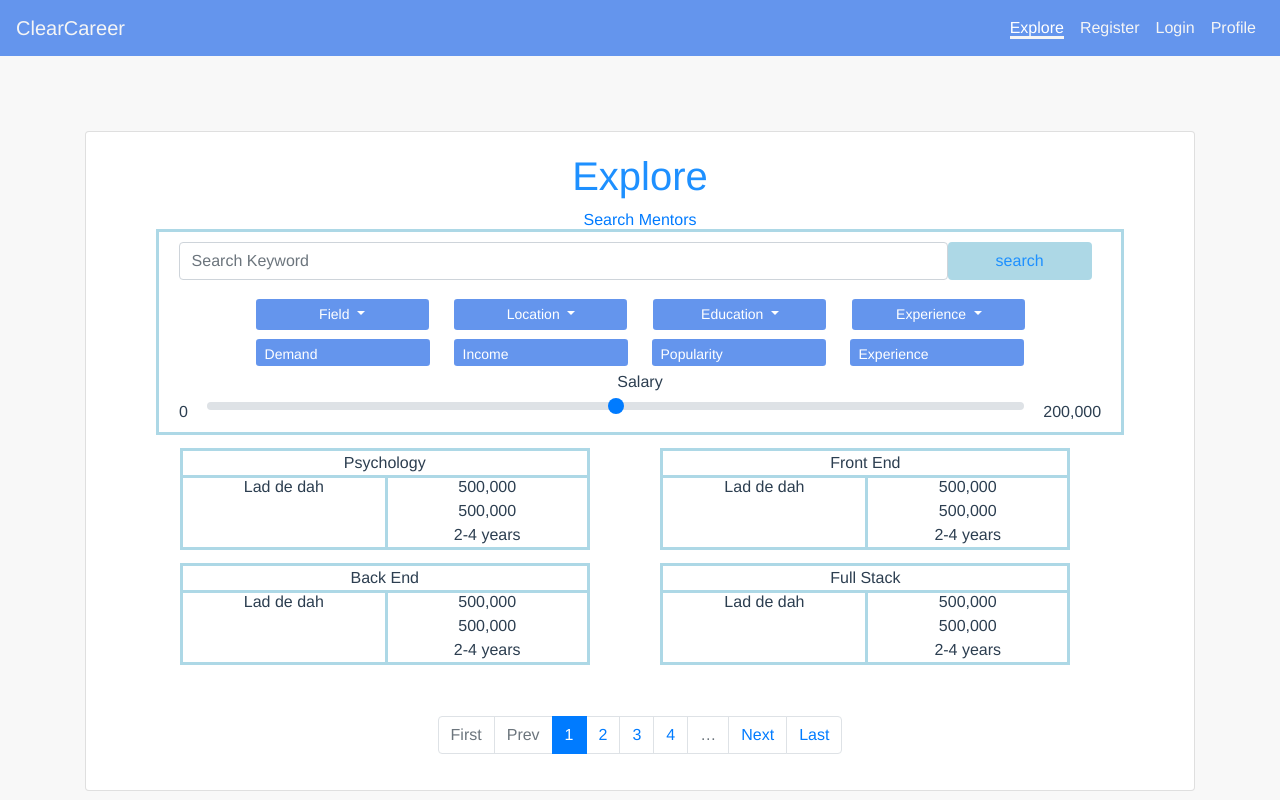
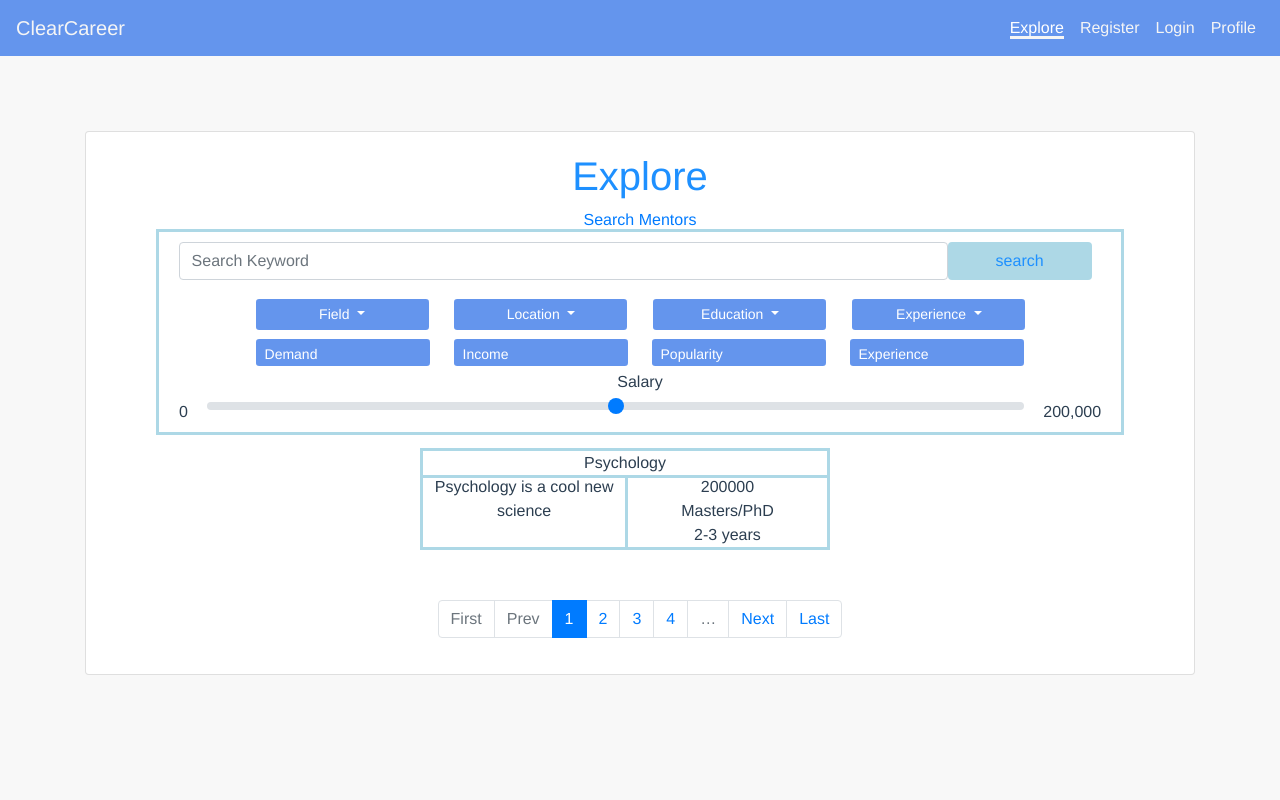
Before and after one commit to jerrylanning/clear-career, a Vue app: page /explore in a window 1280 px wide. Built offline with nearby package versions, Linux system fonts and the light colour scheme; what vue-graph would draw is missing.

Commit message:
Career Data

```diff
--- a/src/components/pages/Explore.vue
+++ b/src/components/pages/Explore.vue
@@ -85,10 +85,8 @@
                     </div>
                 </div>
                 <div class="explore-career-container">
-                    <CareerCard career="Psychology" description="Lad de dah" salary="500,000" education="500,000" experience="2-4 years"/>
-                    <CareerCard career="Front End" description="Lad de dah" salary="500,000" education="500,000" experience="2-4 years"/>
-                    <CareerCard career="Back End" description="Lad de dah" salary="500,000" education="500,000" experience="2-4 years"/>
-                    <CareerCard career="Full Stack" description="Lad de dah" salary="500,000" education="500,000" experience="2-4 years"/>
+                    <CareerCard v-for="career in careers" :key="career.career" :career="career.career"
+                                :description="career.description" :salary="career.salary" :education="career.education" :experience="career.experience"/>
                 </div>
                 <b-pagination
                         v-model="currentPage"
@@ -107,6 +105,7 @@
 
 <script>
     import CareerCard from "../assets/CareerCard";
+    import {mapGetters} from "vuex";
 
     export default {
         name: "Explore",
@@ -115,9 +114,20 @@
             return {
                 rows: "100",
                 perPage: "10",
-                currentPage: 1
+                currentPage: 1,
+                careers: []
             }
+        },
+        computed:{
+            ...mapGetters([
+                'getAllCareers'
+            ])
+        },
+        mounted(){
+            this.careers = this.getAllCareers("300000")
+            console.log(this.careers)
         }
+
     }
 </script>
 
--- a/src/components/pages/MyPaths.vue
+++ b/src/components/pages/MyPaths.vue
@@ -40,9 +40,18 @@
     import ToDoGraph from "../assets/toDoGraph";
     import ArticleCard from "../assets/ArticleCard";
     import TutorialCard from "../assets/TutorialCard";
+    import {mapGetters} from "vuex";
     export default {
         name: "MyPaths",
         components: {TutorialCard, ArticleCard, ToDoGraph, ToDoList},
+        computed:{
+            ...mapGetters([
+                'getAllCareers'
+            ])
+        },
+        methods: {
+
+        },
         data(){
             return {
                 false: false,
--- /dev/null
+++ b/src/data/careers.js
@@ -0,0 +1,9 @@
+export default [
+    {
+        career: "Psychology",
+        description: "Psychology is a cool new science",
+        salary: "200000",
+        education: "Masters/PhD",
+        experience: "2-3 years",
+    },
+]
--- a/src/store/getters.js
+++ b/src/store/getters.js
@@ -18,5 +18,10 @@ export default {
                 return user.username === username
             })
         }
-     }
+     },
+    getAllCareers: (state) => {
+        return () => {
+            return state.careers;
+        }
+    }
   }
--- a/src/store/state.js
+++ b/src/store/state.js
@@ -1,5 +1,7 @@
 import users from '../data/users'
+import careers from '../data/careers';
 
 export default {
-    users
+    users,
+    careers
 }
```
